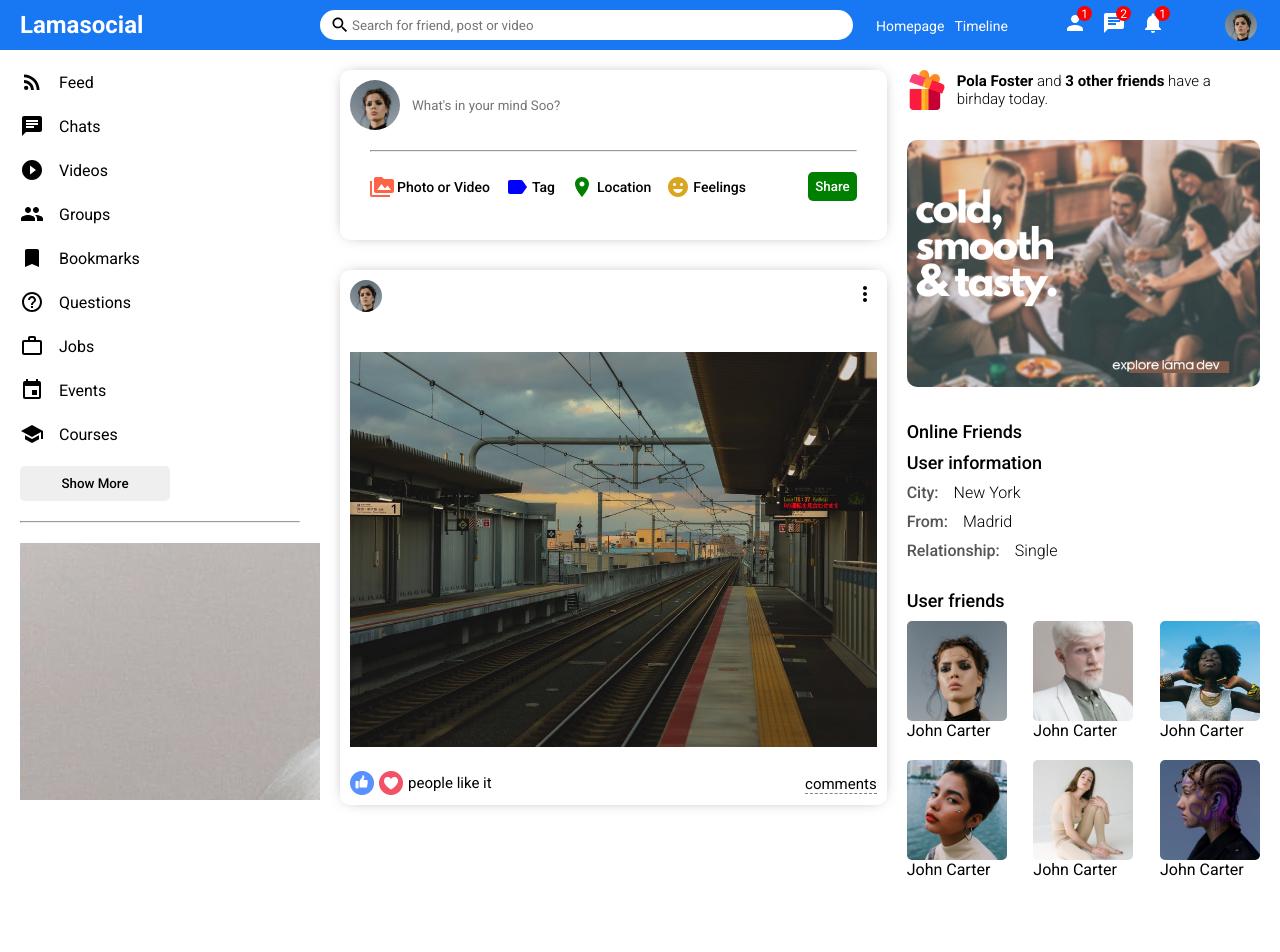
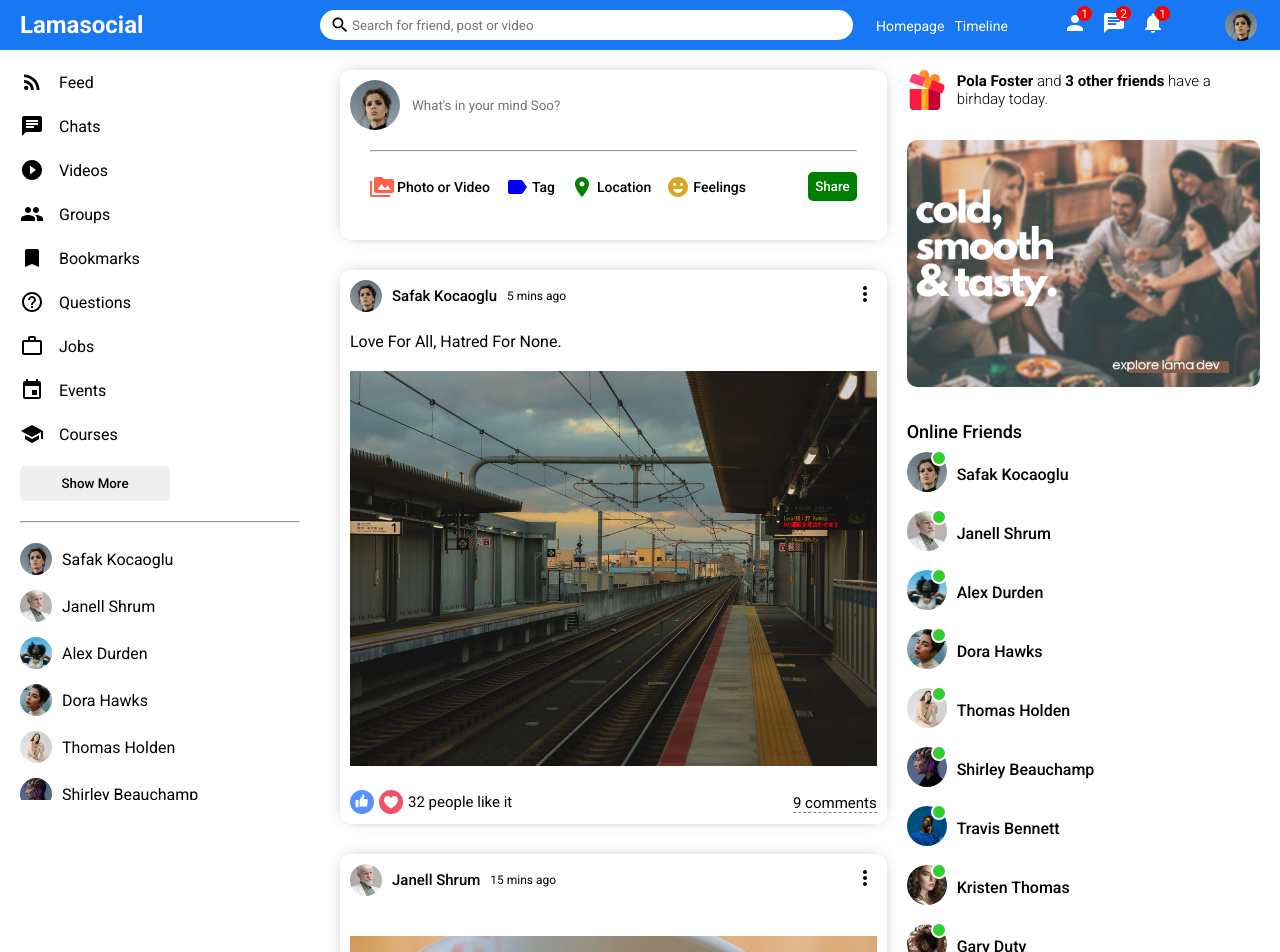
Before and after one commit to skwak0205/MERN_Social_Media, a JavaScript app in the folder frontend/: page / in a window 1280 px wide. Shown: the top 952 px of the page. Before the commit the page ends 899 px from the top, so only its background shows below. Built offline with nearby package versions, Linux system fonts and the light colour scheme; the HTML template or start-up script is replaced by a standard one.

Commit message:
dummy data 사용

```diff
--- /dev/null
+++ b/frontend/src/components/closeFriend/CloseFriend.css
@@ -0,0 +1,13 @@
+.sidebarFriend {
+  display: flex;
+  align-items: center;
+  margin-bottom: 15px;
+}
+
+.sidebarFriendImg {
+  width: 32px;
+  height: 32px;
+  border-radius: 50%;
+  object-fit: cover;
+  margin-right: 10px;
+}
--- /dev/null
+++ b/frontend/src/components/closeFriend/CloseFriend.js
@@ -0,0 +1,12 @@
+import './CloseFriend.css';
+
+const CloseFriend = ({ user }) => {
+  return (
+    <li className='sidebarFriend'>
+      <img className='sidebarFriendImg' src={user.profilePicture} alt='' />
+      <span className='sidebarFriendName'>{user.username}</span>
+    </li>
+  );
+};
+
+export default CloseFriend;
--- a/frontend/src/components/feed/Feed.js
+++ b/frontend/src/components/feed/Feed.js
@@ -1,5 +1,6 @@
 import Share from '../share/Share';
 import Post from '../post/Post';
+import { Posts } from '../../dummyData';
 import './Feed.css';
 
 const Feed = () => {
@@ -8,7 +9,9 @@ const Feed = () => {
       <div className='feedWrapper'>
         <Share />
 
-        <Post />
+        {Posts.map((post) => (
+          <Post key={post.id} post={post} />
+        ))}
       </div>
     </div>
   );
--- /dev/null
+++ b/frontend/src/components/online/Online.css
@@ -0,0 +1,32 @@
+.rightbarFriend {
+  display: flex;
+  align-items: center;
+  margin-bottom: 15px;
+}
+
+.rightbarProfileImgContainer {
+  margin-right: 10px;
+  position: relative;
+}
+
+.rightbarProfileImg {
+  width: 40px;
+  height: 40px;
+  border-radius: 50%;
+  object-fit: cover;
+}
+
+.rightbarOnline {
+  width: 12px;
+  height: 12px;
+  border-radius: 50%;
+  background-color: limegreen;
+  position: absolute;
+  top: -2px;
+  right: 0;
+  border: 2px solid white;
+}
+
+.rightbarUsername {
+  font-weight: 500;
+}
--- /dev/null
+++ b/frontend/src/components/online/Online.js
@@ -0,0 +1,15 @@
+import './Online.css';
+
+const Online = ({ user }) => {
+  return (
+    <li className='rightbarFriend'>
+      <div className='rightbarProfileImgContainer'>
+        <img className='rightbarProfileImg' src={user.profilePicture} alt='' />
+        <span className='rightbarOnline'></span>
+      </div>
+      <span className='rightbarUsername'>{user.username}</span>
+    </li>
+  );
+};
+
+export default Online;
--- a/frontend/src/components/post/Post.js
+++ b/frontend/src/components/post/Post.js
@@ -1,7 +1,8 @@
 import { MoreVert } from '@material-ui/icons';
+import { Users } from '../../dummyData';
 import './Post.css';
 
-const Post = () => {
+const Post = ({ post }) => {
   return (
     <div className='post'>
       <div className='postWrapper'>
@@ -9,13 +10,15 @@ const Post = () => {
           <div className='postTopLeft'>
             <img
               className='postProfileImg'
-              src='/assets/person/1.jpeg'
+              src={Users.filter((u) => u.id === post?.userId)[0].profilePicture}
               alt=''
             />
 
-            <span className='postUsername'></span>
+            <span className='postUsername'>
+              {Users.filter((u) => u.id === post?.userId)[0].username}
+            </span>
 
-            <span className='postDate'></span>
+            <span className='postDate'>{post.date}</span>
           </div>
 
           <div className='postTopRight'>
@@ -24,8 +27,8 @@ const Post = () => {
         </div>
 
         <div className='postCenter'>
-          <span className='postText'></span>
-          <img className='postImg' src='assets/post/1.jpeg' alt='' />
+          <span className='postText'>{post?.desc}</span>
+          <img className='postImg' src={post.photo} alt='' />
         </div>
 
         <div className='postBottom'>
@@ -34,11 +37,11 @@ const Post = () => {
 
             <img className='likeIcon' src='assets/heart.png' alt='' />
 
-            <span className='postLikeCounter'> people like it</span>
+            <span className='postLikeCounter'>{post.like} people like it</span>
           </div>
 
           <div className='postBottomRight'>
-            <span className='postCommentText'> comments</span>
+            <span className='postCommentText'>{post.comment} comments</span>
           </div>
         </div>
       </div>
--- a/frontend/src/components/rightbar/Rightbar.js
+++ b/frontend/src/components/rightbar/Rightbar.js
@@ -1,3 +1,5 @@
+import { Users } from '../../dummyData';
+import Online from '../online/Online';
 import './Rightbar.css';
 
 const Rightbar = () => {
@@ -16,7 +18,11 @@ const Rightbar = () => {
 
         <h4 className='rightbarTitle'>Online Friends</h4>
 
-        <ul className='rightbarFriendList'></ul>
+        <ul className='rightbarFriendList'>
+          {Users.map((u) => (
+            <Online key={u.id} user={u} />
+          ))}
+        </ul>
 
         <h4 className='rightbarTitle'>User information</h4>
 
--- a/frontend/src/components/sidebar/Sidebar.js
+++ b/frontend/src/components/sidebar/Sidebar.js
@@ -1,4 +1,3 @@
-import './Sidebar.css';
 import {
   RssFeed,
   Chat,
@@ -10,6 +9,9 @@ import {
   Event,
   School,
 } from '@material-ui/icons';
+import { Users } from '../../dummyData';
+import CloseFriend from '../closeFriend/CloseFriend';
+import './Sidebar.css';
 
 const Sidebar = () => {
   return (
@@ -65,14 +67,9 @@ const Sidebar = () => {
         <hr className='sidebarHr' />
 
         <ul className='sidebarFriendList'>
-          <li className='sidebarFriend'>
-            <img
-              src='/assets/person/2.jpeg'
-              alt=''
-              className='sidebarFriendImg'
-            />
-            <span className='sidebarFriendName'>Jane Doe</span>
-          </li>
+          {Users.map((u) => (
+            <CloseFriend key={u.id} user={u} />
+          ))}
         </ul>
       </div>
     </div>
```
